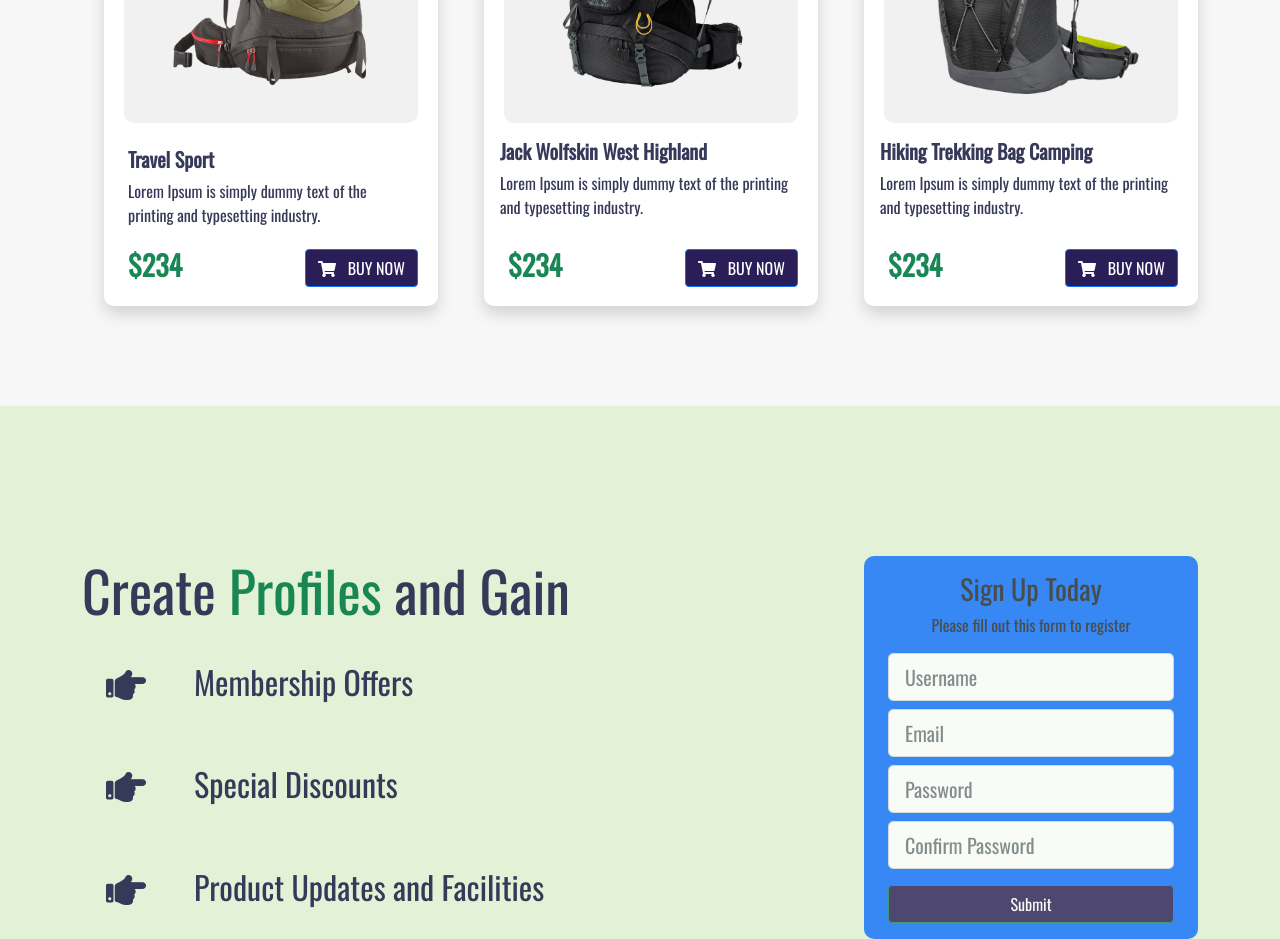
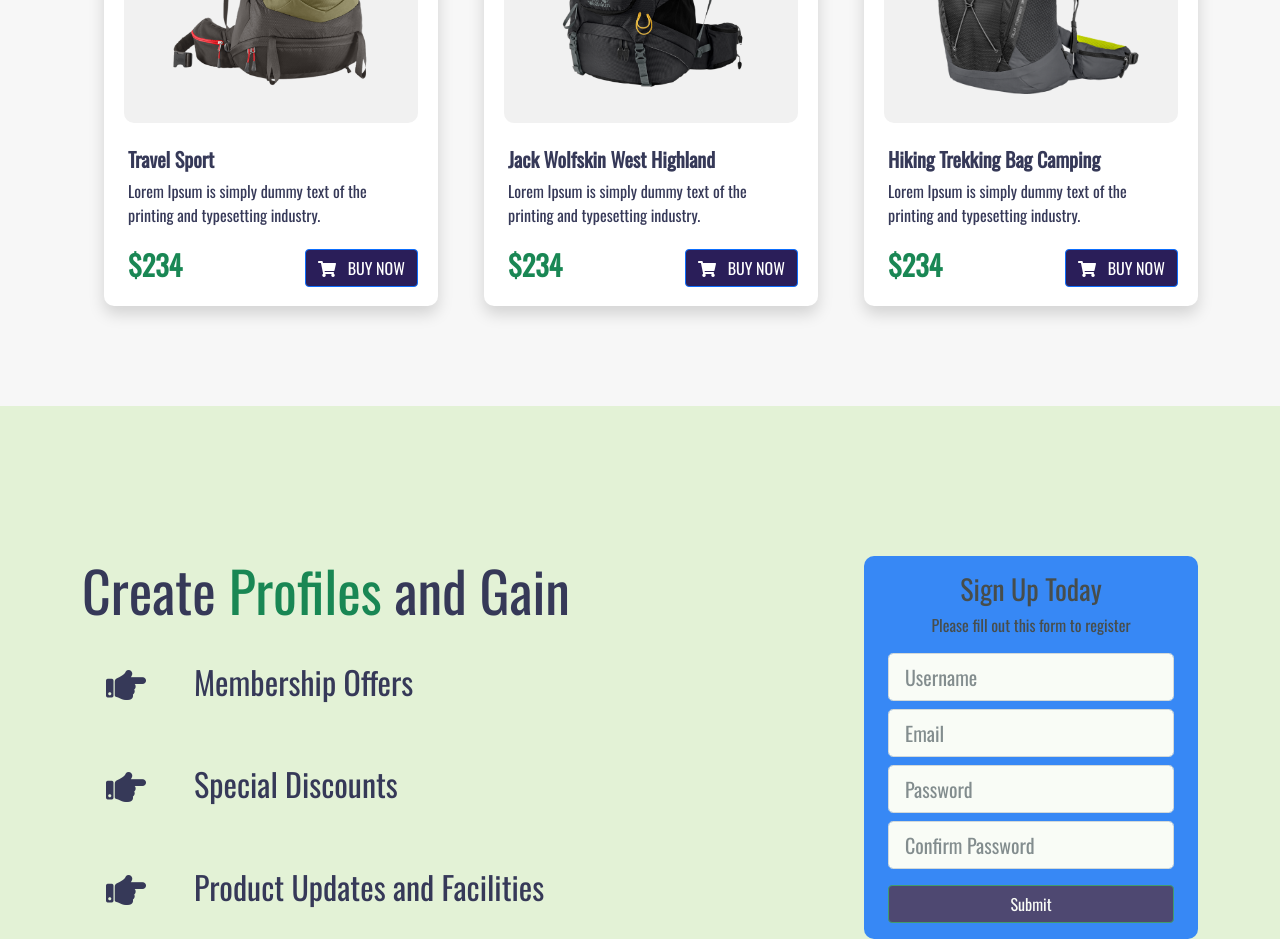
Before and after one commit to rownakabdullahomi/assignment2_BackPackEcommerce_P.Hero, a plain HTML site: page index.html in a window 1280 px wide. Shown: the part 2600-3539 px from the top of the page. Drawn offline with nearby package versions, Linux system fonts and the light colour scheme.

Commit message:
missing issue solved

```diff
--- a/index.html
+++ b/index.html
@@ -225,8 +225,8 @@
                             <img src="images/pngwing 2.png" class="card-img-top" alt="...">
                         </div>
                         <div class="card-body">
-                            <h5 class="card-title">Jack Wolfskin West Highland</h5>
-                            <p class="card-text">Lorem Ipsum is simply dummy text of the
+                            <h5 class="card-title m-2">Jack Wolfskin West Highland</h5>
+                            <p class="card-text m-2">Lorem Ipsum is simply dummy text of the
                                 printing and typesetting industry.</p>
                             <div class="d-flex flex-row">
                                 <div class="align-self-start">
@@ -248,8 +248,8 @@
                             <img src="images/pngwing 3.png" class="card-img-top" alt="...">
                         </div>
                         <div class="card-body">
-                            <h5 class="card-title">Hiking Trekking Bag Camping</h5>
-                            <p class="card-text">Lorem Ipsum is simply dummy text of the
+                            <h5 class="card-title m-2">Hiking Trekking Bag Camping</h5>
+                            <p class="card-text m-2">Lorem Ipsum is simply dummy text of the
                                 printing and typesetting industry.</p>
                             <div class="d-flex flex-row">
                                 <div class="align-self-start">
```
